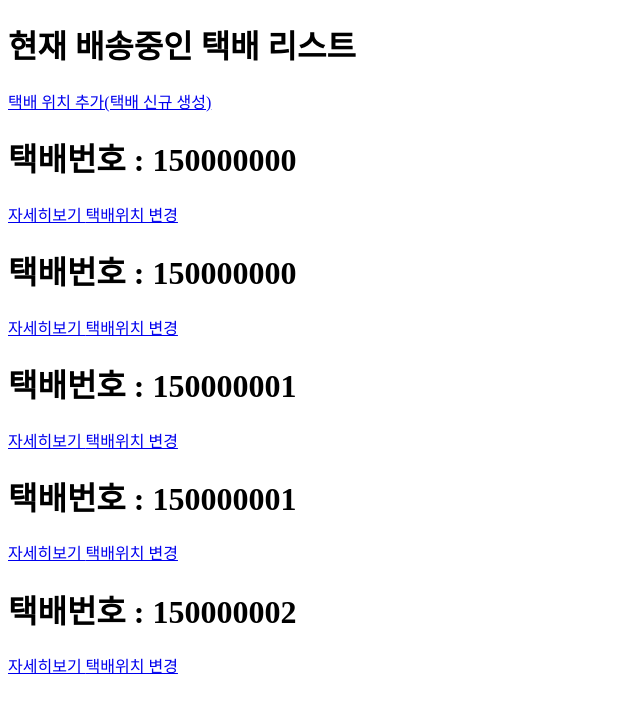
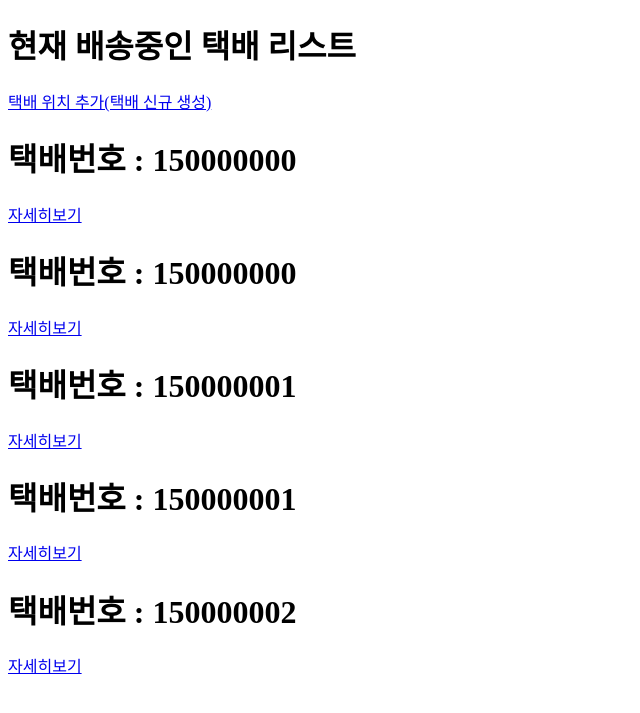
Before and after one commit to jhn5052/DeliveryTrackingModule, a Django app: page /deliveryMan/list/ in a window 1280 px wide. Shown: the top 713 px of the page, without its empty margins (0-640 px from the left). Run offline with Django 3.2, Linux system fonts and the light colour scheme; data comes from the database, SQL or seed files in the repository.

Commit message:
FrontEnd

```diff
--- a/Tracking/track_module/templates/DeliveryMan/DM_list.html
+++ b/Tracking/track_module/templates/DeliveryMan/DM_list.html
@@ -11,7 +11,6 @@
         {% for dm in deliveryMan %}
         <h1> 택배번호 : {{ dm.ParcelNums }} </h1>
         <a href="{% url 'DM_read' dm.id %}"> 자세히보기 </a>
-        <a href="{% url 'DM_update' dm.id %}">택배위치 변경</a>
         {% endfor %}
     </body>
 
```
